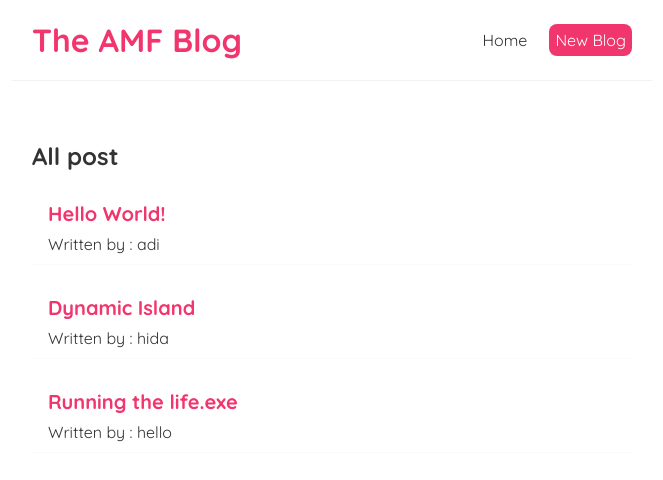
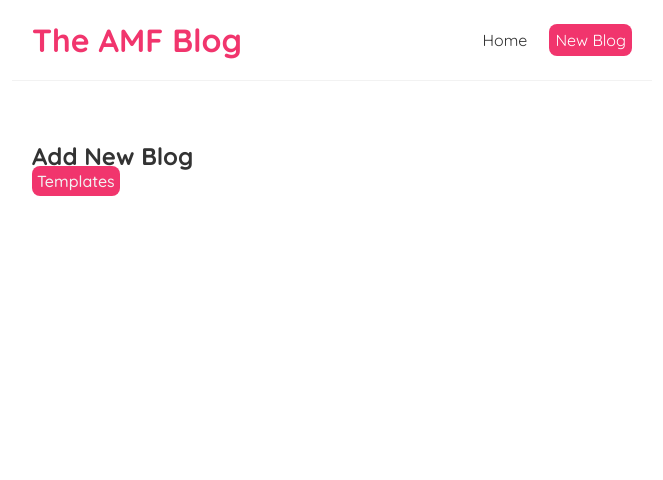
Before and after one commit to hidayahapriliansyah/belajar-react-netninja-project, a React (Create React App) app: page /create in a window 1280 px wide. Shown: the top 480 px of the page, without its empty margins (308-971 px from the left). Built offline with nearby package versions, Linux system fonts and the light colour scheme; data requests are answered from the project's data file.

Commit message:
route link

```diff
--- a/src/App.js
+++ b/src/App.js
@@ -2,6 +2,8 @@ import Navbar from './Navbar';
 import Home from './Home';
 import './index.css';
 import { BrowserRouter as Router, Route, Switch } from 'react-router-dom';
+import Create from './Create';
+import Templates from './Templates';
 
 function App() {
   const name = 'Muhamad Adi';
@@ -15,8 +17,14 @@ function App() {
         <Navbar />
         <div className="content">
             <Switch>
-              <Route path="/">
+              <Route exact path="/">
                 <Home name={name} age={age} array={array} link={link} />
+              </Route>
+              <Route path="/create">
+                <Create />
+              </Route>
+              <Route>
+                <Templates/>
               </Route>
             </Switch>
         </div>
--- /dev/null
+++ b/src/Create.js
@@ -0,0 +1,10 @@
+const Create = () => {
+  return (
+    <div className="create">
+      <h2>Add New Blog</h2>
+      <a href="/templates" className="template-class">Templates</a>
+    </div>
+  );
+}
+
+export default Create;
--- a/src/Navbar.js
+++ b/src/Navbar.js
@@ -1,11 +1,13 @@
+import { Link }  from 'react-router-dom';
+
 const Navbar = () => {
   return (
     <div className="navbar">
       <h1>The AMF Blog</h1>
       <div className="links">
-        <a href="/">Home</a>
-        <a
-          href="/create"
+        <Link to="/">Home</Link>
+        <Link
+          to="/create"
           style={{
             color: 'white',
             backgroundColor: '#f1356d',
@@ -13,7 +15,7 @@ const Navbar = () => {
           }}
         >
           New Blog
-        </a>
+        </Link>
       </div>
     </div>
   );
--- /dev/null
+++ b/src/Templates.js
@@ -0,0 +1,9 @@
+const Templates = () => {
+  return (
+    <div className="template-content">
+      <h2>This is template</h2>
+    </div>
+   );
+}
+
+export default Templates;
--- a/src/index.css
+++ b/src/index.css
@@ -55,3 +55,12 @@
   color: #f1356d;
   margin-bottom: 8px;
 }
+
+.template-class {
+  text-decoration: none;
+  background-color: #f1356d;
+  color: #f2f2f2;
+  padding: 5px;
+  font-weight: 500;
+  border-radius: 0.5em;
+}
```
